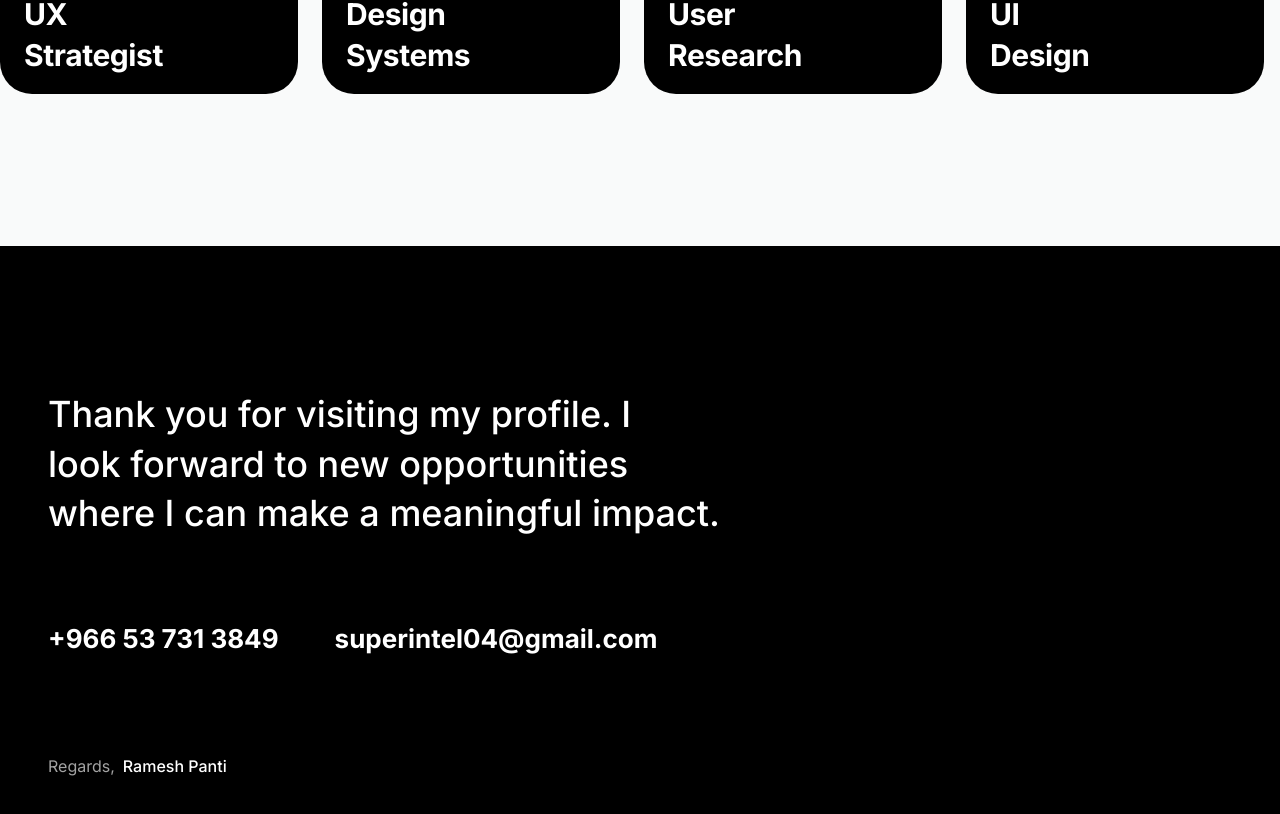
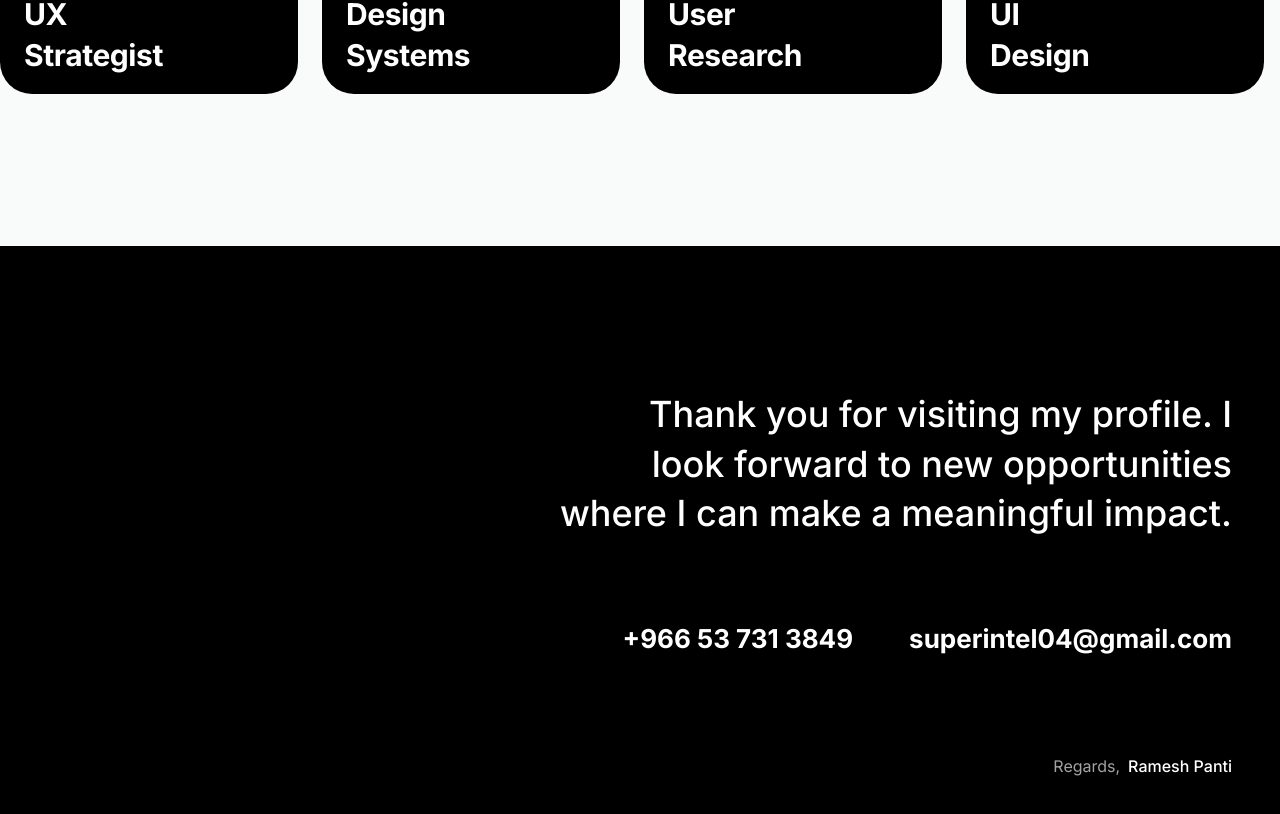
Before and after one commit to superintel04/kipe, a React (Vite) app: page / in a window 1280 px wide. Shown: the part 7395-8209 px from the top of the page. Built offline with nearby package versions, Linux system fonts and the light colour scheme.

Commit message:
Align the footer to the trailing edge

```diff
--- a/src/components/Footer.tsx
+++ b/src/components/Footer.tsx
@@ -15,14 +15,16 @@ export default function Footer() {
       className="bg-bg-inverse text-fg-inverse"
       innerClassName="py-24 md:py-36"
     >
-      <footer>
+      {/* Aligned to the trailing edge — `text-end` rather than `text-right`,
+          so the whole band mirrors to the left in Arabic. */}
+      <footer className="text-end">
         <Reveal>
-          <p className="max-w-4xl text-h3 leading-snug font-medium text-balance">
+          <p className="ms-auto max-w-4xl text-h3 leading-snug font-medium text-balance">
             {closing.message}
           </p>
         </Reveal>
 
-        <div className="mt-14 flex flex-col gap-6 md:mt-20 md:flex-row md:items-center md:gap-14">
+        <div className="mt-14 flex flex-col gap-6 md:mt-20 md:flex-row md:items-center md:justify-end md:gap-14">
           <Reveal delay={120}>
             <Magnetic strength={8}>
               <a
```
